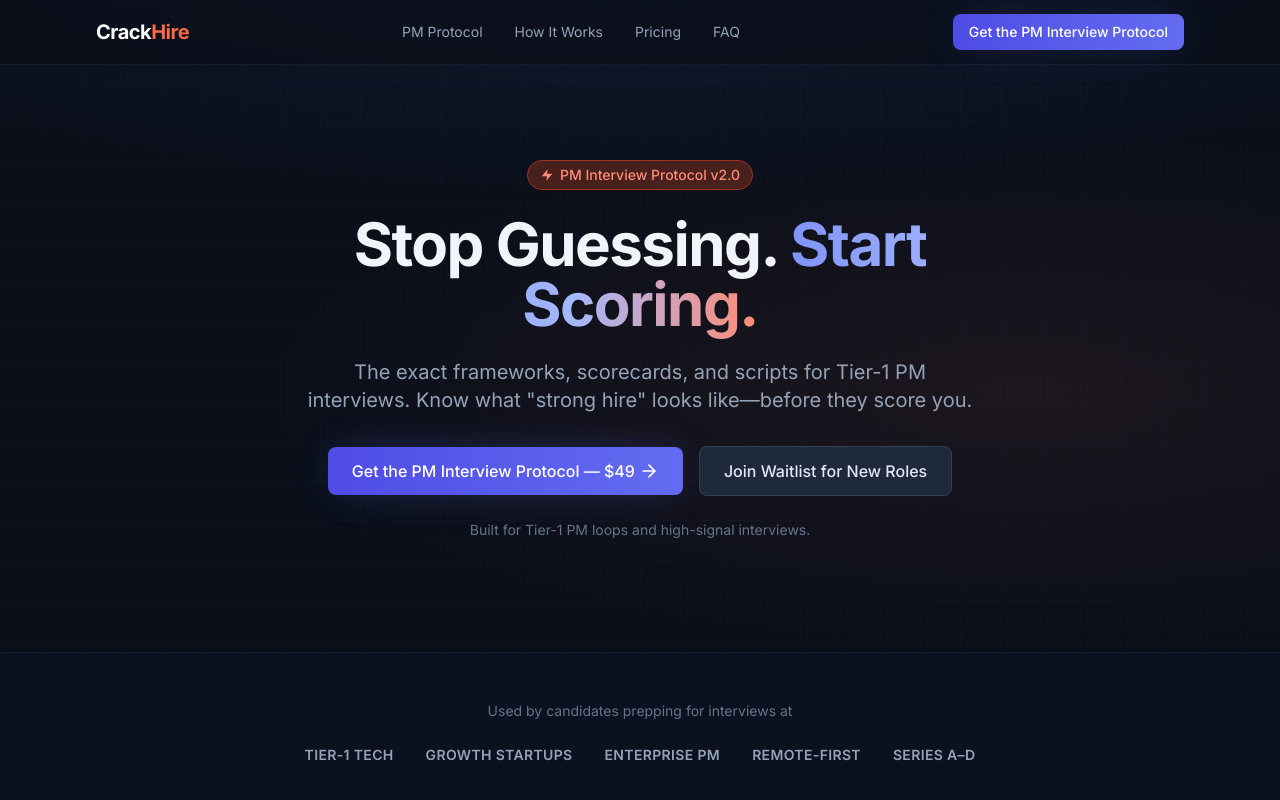
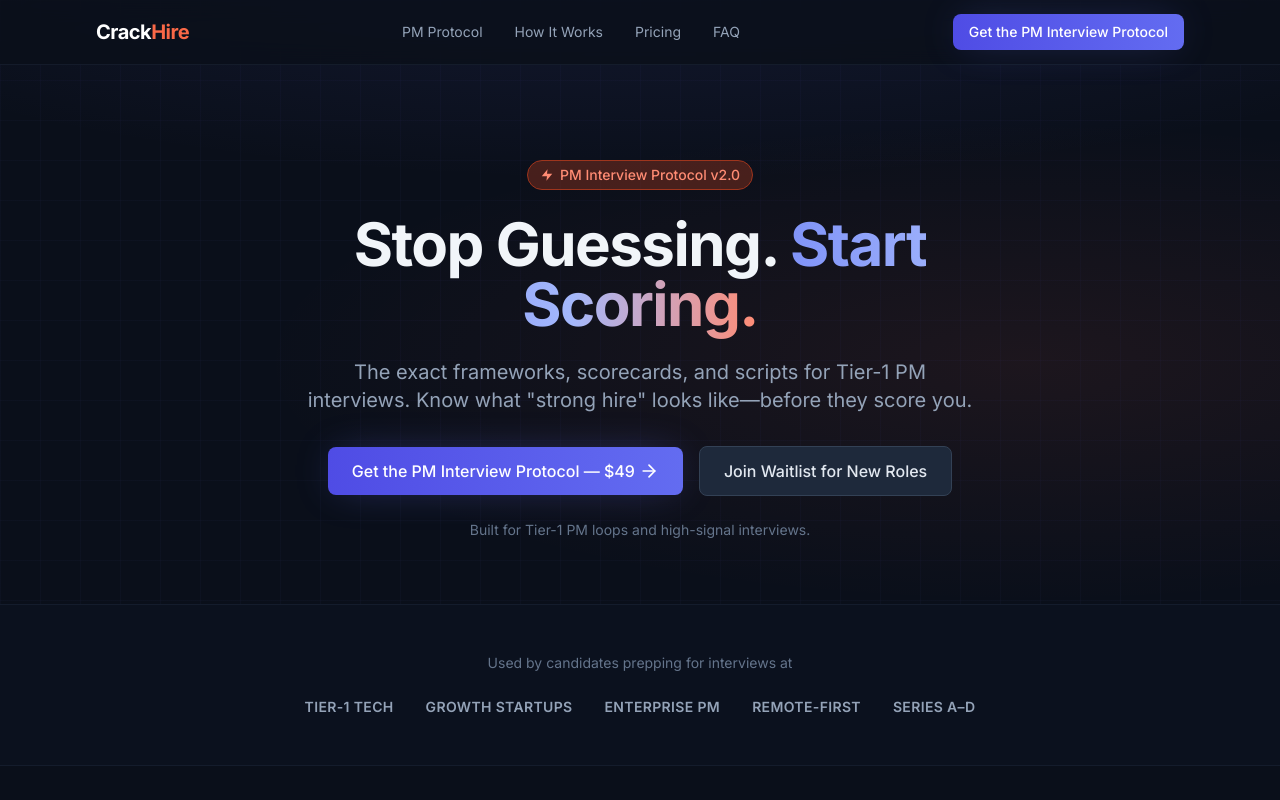
Before and after one commit to volwox/crackhire-landing, a Next.js app: page / in a window 1280 px wide. Shown: the top 800 px of the page. Built offline with nearby package versions, Linux system fonts and the light colour scheme.

Commit message:
Update Hero.tsx

```diff
--- a/components/Hero.tsx
+++ b/components/Hero.tsx
@@ -25,7 +25,8 @@ export function Hero({ variant = 'home' }: HeroProps) {
   };
 
   return (
-    <section className="relative pt-32 pb-20 sm:pt-40 sm:pb-28 overflow-hidden">
+    // ↓↓↓ Buradaki pb değerlerini düşürdüm (boşluğu kapatır)
+    <section className="relative pt-32 pb-10 sm:pt-40 sm:pb-14 overflow-hidden">
       {/* Background gradient */}
       <div
         className="absolute inset-0 -z-10"
@@ -92,7 +93,8 @@ export function Hero({ variant = 'home' }: HeroProps) {
           </div>
 
           {/* Trust line */}
-          <p className="text-sm text-slate-500 animate-fade-in-up animation-delay-200">
+          {/* ↓↓↓ Biraz aşağı boşluk bıraktım ama kontrollü (mb-0 yerine mb-2) */}
+          <p className="text-sm text-slate-500 mb-2 animate-fade-in-up animation-delay-200">
             Built for Tier-1 PM loops and high-signal interviews.
           </p>
         </div>
```
